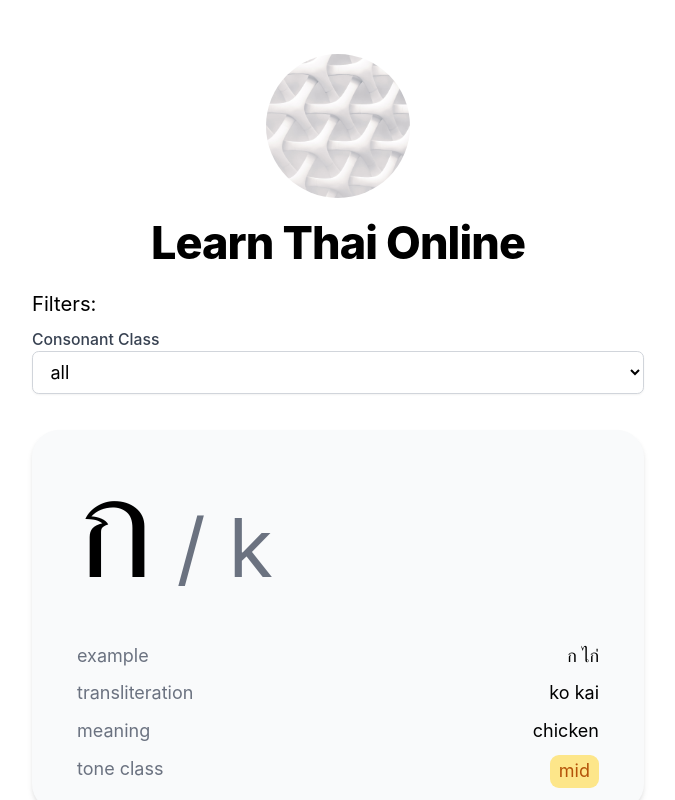
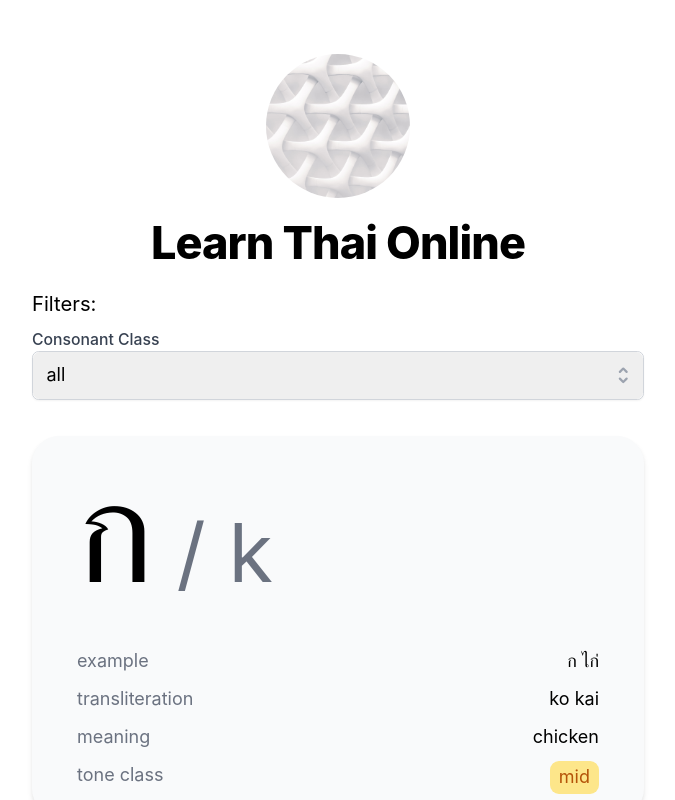
Before and after one commit to cheyer/learn-thai-online, a Next.js app: page / in a window 1280 px wide. Shown: the top 800 px of the page, without its empty margins (302-977 px from the left). Built offline with nearby package versions, Linux system fonts and the light colour scheme.

Commit message:
fix: fix select styles for ios

```diff
--- a/components/Select.tsx
+++ b/components/Select.tsx
@@ -14,10 +14,11 @@ const Select: React.FC<Props> = ({ onChange, value, options, label }) => {
   return (
     <>
       <p className="text-sm font-medium text-gray-700">{label}</p>
+      <div className="relative bg-white border hover:border-blue-500 border-gray-300 rounded-md shadow-sm text-left">
         <select
           value={value}
           onChange={(e) => onChange(e.currentTarget.value)}
-        className="w-full bg-white border hover:border-blue-500 border-gray-300 rounded-md shadow-sm pl-3 pr-10 py-2 text-left"
+          className="w-full appearance-none pl-3 pr-10 py-2 rounded-md"
         >
           {options.map((o) => (
             <option key={o.value} value={o.value}>
@@ -25,6 +26,22 @@ const Select: React.FC<Props> = ({ onChange, value, options, label }) => {
             </option>
           ))}
         </select>
+        <span className="ml-3 absolute inset-y-0 right-0 flex items-center pr-2 pointer-events-none">
+          <svg
+            className="h-5 w-5 text-gray-400"
+            xmlns="http://www.w3.org/2000/svg"
+            viewBox="0 0 20 20"
+            fill="currentColor"
+            aria-hidden="true"
+          >
+            <path
+              fill-rule="evenodd"
+              d="M10 3a1 1 0 01.707.293l3 3a1 1 0 01-1.414 1.414L10 5.414 7.707 7.707a1 1 0 01-1.414-1.414l3-3A1 1 0 0110 3zm-3.707 9.293a1 1 0 011.414 0L10 14.586l2.293-2.293a1 1 0 011.414 1.414l-3 3a1 1 0 01-1.414 0l-3-3a1 1 0 010-1.414z"
+              clip-rule="evenodd"
+            />
+          </svg>
+        </span>
+      </div>
     </>
   );
 };
```
Lines whose indentation alone changed are shown as unchanged.
